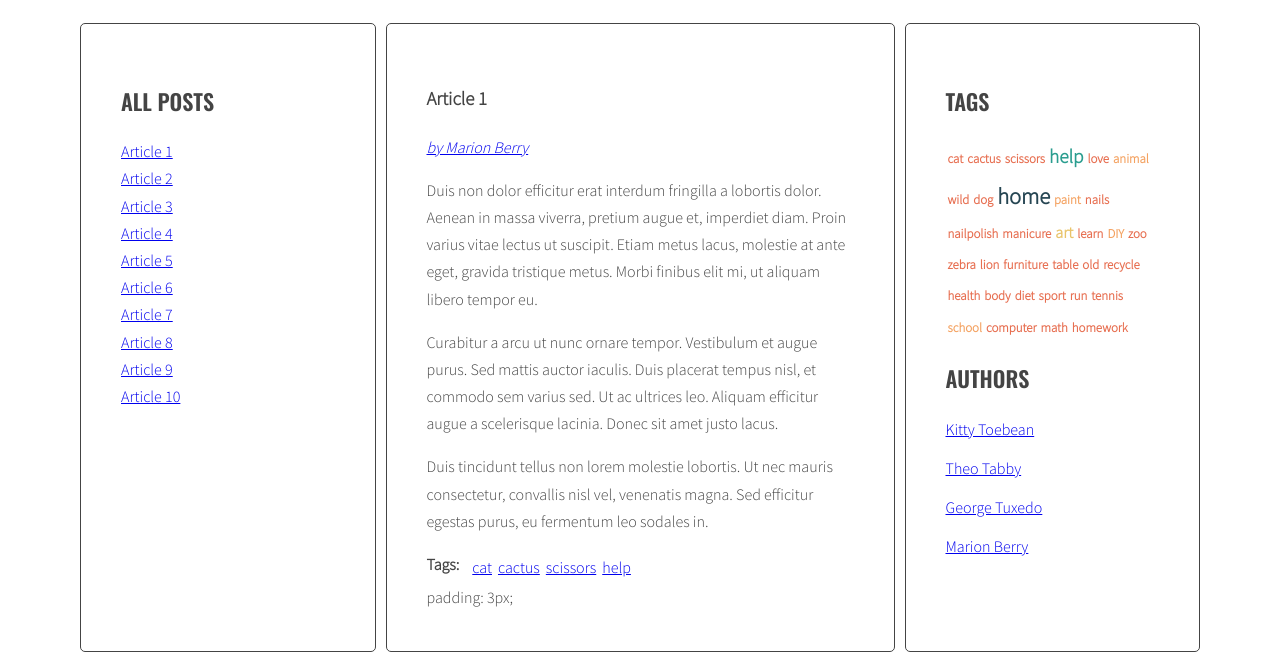
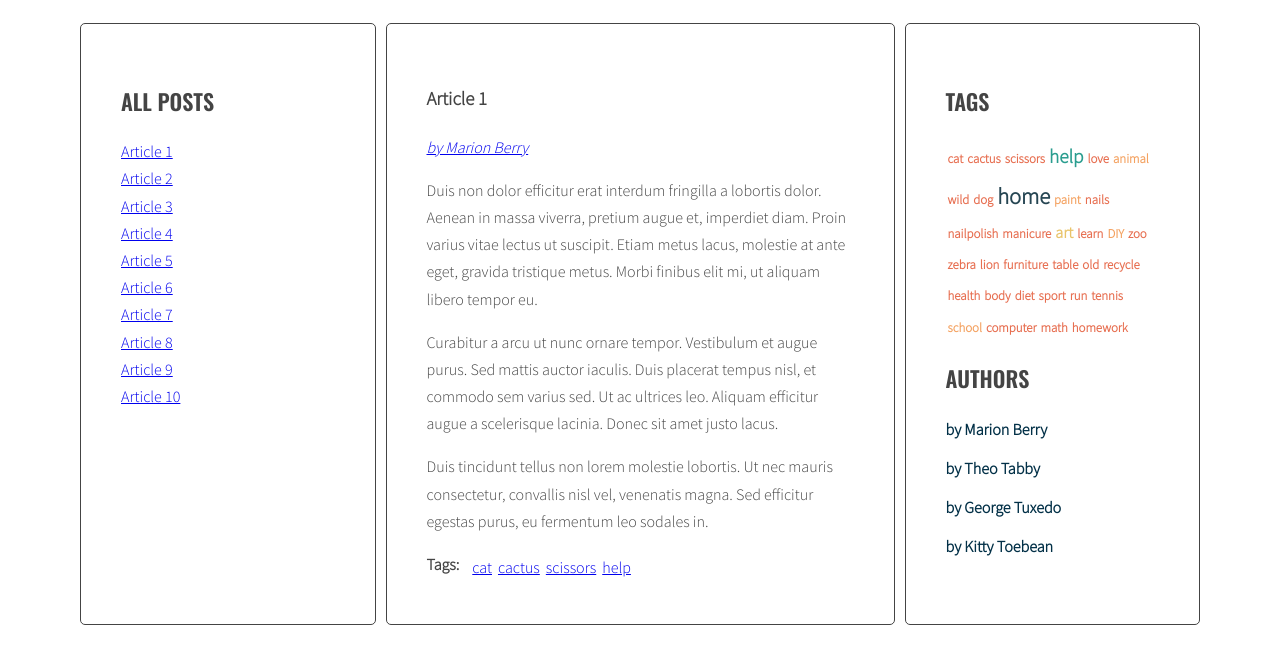
Before and after one commit to WiktoriaBr/javascript-blog, a website: page index.html in a window 1280 px wide. Shown: the part 220-880 px from the top of the page. After the commit the page ends 853 px from the top, so only its background shows below. Drawn offline with nearby package versions, Linux system fonts and the light colour scheme.

Commit message:
Make additions to function generateAuthors (7.3)

```diff
--- a/index.html
+++ b/index.html
@@ -78,7 +78,6 @@
                 </ul>
               </div>
             </article>
-    padding: 3px;
             <article class="post" id="article-3" data-tags="paint nails nailpolish manicure home art help learn DIY" data-author="George Tuxedo">
               <h3 class="post-title">Article 3</h3>
               <p class="post-author"></p>
@@ -329,26 +328,6 @@
             </ul>
             <h2 class="section-title">Authors</h2>
             <ul class="list authors">
-              <li>
-                <a href="#">
-                  <span class="author-name">Kitty Toebean</span>
-                </a>
-              </li>
-              <li>
-                <a href="#">
-                  <span class="author-name">Theo Tabby</span>
-                </a>
-              </li>
-              <li>
-                <a href="#">
-                  <span class="author-name">George Tuxedo</span>
-                </a>
-              </li>
-              <li>
-                <a href="#">
-                  <span class="author-name">Marion Berry</span>
-                </a>
-              </li>
             </ul>
           </aside>
         </main>
--- a/js/script.js
+++ b/js/script.js
@@ -38,6 +38,7 @@ const optArticleSelector = ".post",
   optArticleTagsSelector = ".post-tags .list",
   optTagsListSelector = ".sidebar .tags",
   optArticleAuthorSelector = ".post .post-author",
+  optAuthorsListSelector = ".sidebar .authors",
   optCloudClassCount = 5,
   optCloudClassPrefix = "tag-size-";
 
@@ -95,7 +96,7 @@ function calculateTagsParams(tags) {
   return params;
 }
 
-function claculateTagClass (count, params)
+function calculateTagClass (count, params)
 {
   const normalizedCount = count - params.min;
   const normalizedMax = params.max - params.min;
@@ -149,12 +150,12 @@ function generateTags() {
   /* [NEW] START LOOP: for each tag in allTags: */
   for (let tag in allTags) {
     /* [NEW] generate code of a link and add it to allTagsHTML */
-    const tagLinkHTML = claculateTagClass(allTags[tag], tagsParams);
+    const tagLinkHTML = calculateTagClass(allTags[tag], tagsParams);
     //console.log('tagLinkHTML:', tagLinkHTML);
     allTagsHTML +=
       '<li><a class="'+tagLinkHTML+'" href="#tag-' + tag +'">' +tag +"</a></li>";
   }
-  console.log(allTagsHTML);
+  //console.log(allTagsHTML);
 
   /* [NEW] END LOOP: for each tag in allTags: */
 
@@ -210,18 +211,36 @@ function addClickListenersToTags() {
 }
 
 function generateAuthors() {
+  let allAuthors = {};
+  let linkHtmlAuthor = "";
+  let sidebarAuthorHtmlList = document.querySelector(optAuthorsListSelector);
+  let sidebarAuthorHtml = "";
   const articles = document.querySelectorAll(optArticleSelector);
   for (let article of articles) {
     const authorWrapper = article.querySelector(optArticleAuthorSelector);
     //console.log(authorWrapper);
     authorWrapper.innerHTML = "";
-    let linkHtmlAuthor = "";
     const authorAttr = article.getAttribute("data-author");
-    //console.log(authorAttr+html);
+    //console.log("Author for article "+article+ " is "+ authorAttr);
     linkHtmlAuthor =
       '<a href="#author-' + authorAttr + '">by ' + authorAttr + "</a>";
     authorWrapper.innerHTML = linkHtmlAuthor;
+    if (!allAuthors[authorAttr])
+    {
+      allAuthors[authorAttr]=1;
+      sidebarAuthorHtml += '<li>'+linkHtmlAuthor+'</li>';
+      //console.log(allAuthors[authorAttr]);
+    }
+    else
+    {
+      allAuthors[authorAttr]++;
+      //console.log(authorAttr+"++");
+    }
   }
+  console.log(sidebarAuthorHtml);
+
+  console.log(allAuthors);
+  sidebarAuthorHtmlList.innerHTML = sidebarAuthorHtml;
 }
 
 function addClickListenersToAuthors() {
--- a/sass/style.scss
+++ b/sass/style.scss
@@ -104,6 +104,11 @@ body {
 .authors {
   li {
     margin-bottom: 12px;
+    a {
+      text-decoration: none;
+      font-weight: bold;
+      color: #023047;
+    }
   }
 }
 
```
Also changed, not shown: css/style.css, 1 other file.
